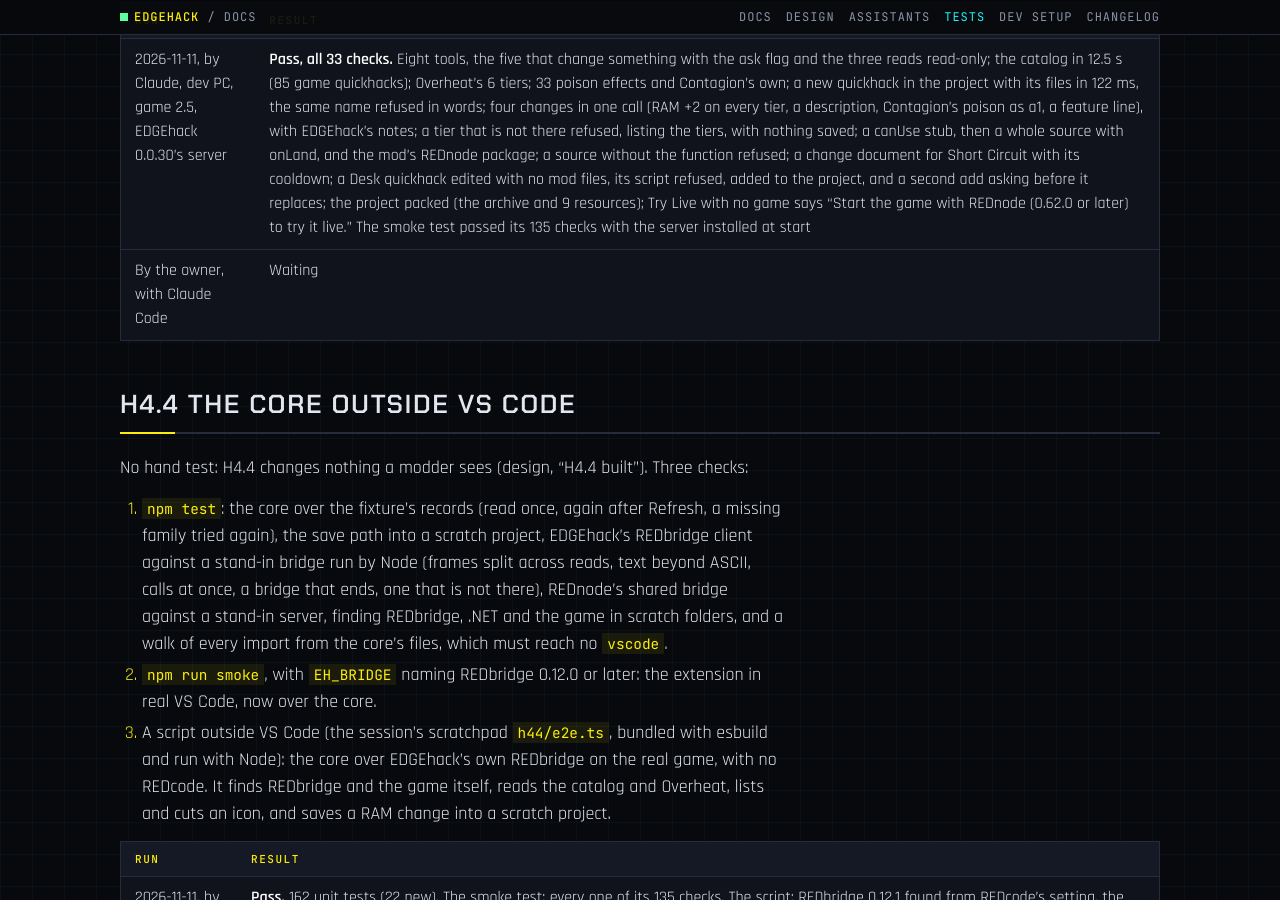
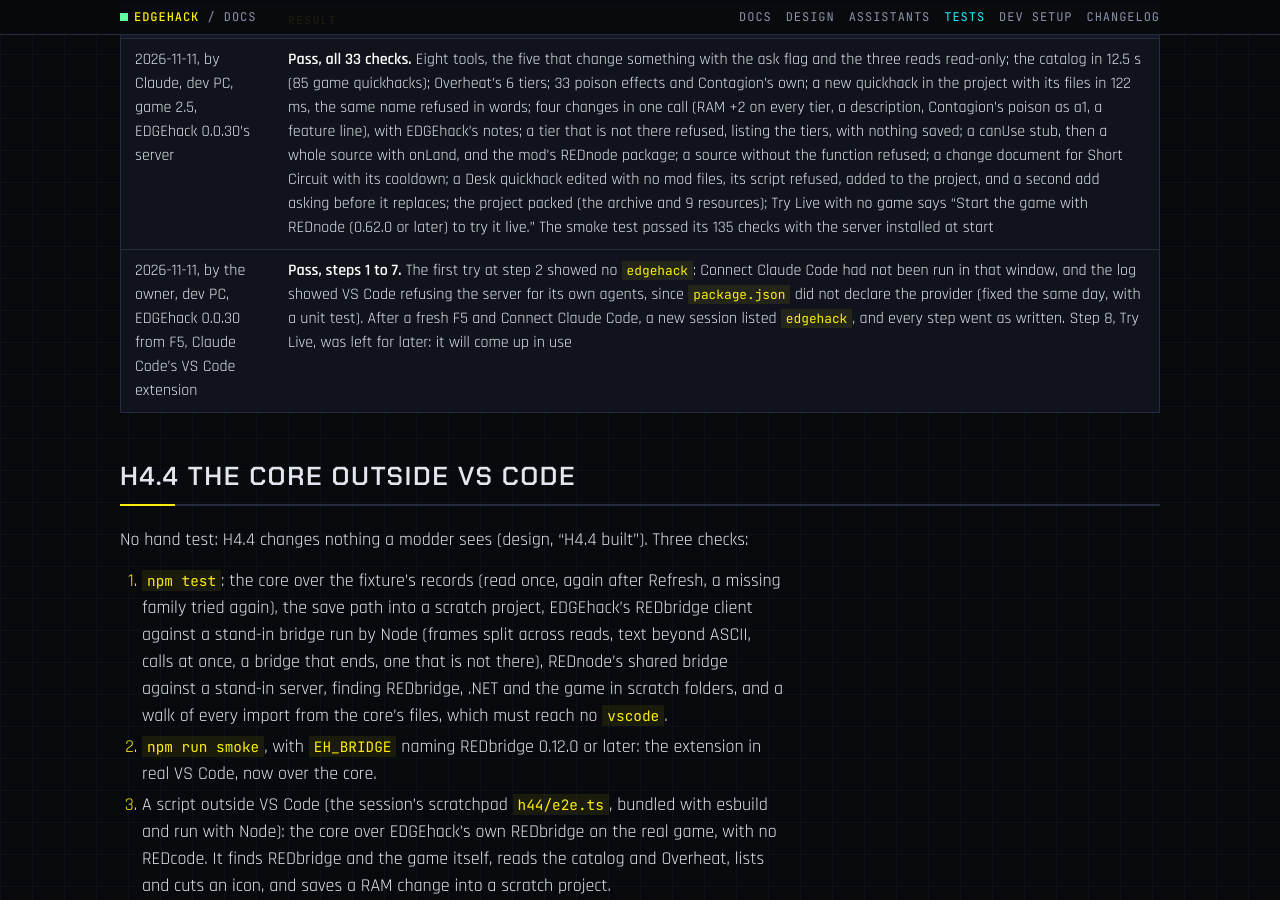
Before and after one commit to Edgemodders/EDGEhack, a Jekyll site: the page built from docs/testing.md, in a window 1280 px wide and 900 px high, scrolled down 4042 px. Built offline with Jekyll 4.4.1, drawn with Linux system fonts in a browser that asks for light colours; some of the changed text lies outside the part shown.

Commit message:
H4.5 passed its hand test with Claude Code (steps 1 to 7); status H4.6 next
Co-Authored-By: Claude Opus 5.5 <noreply@anthropic.com>

```diff
--- a/docs/testing.md
+++ b/docs/testing.md
@@ -19,7 +19,7 @@ Last updated 2026-11-11.
 | [H2c Edit](#h2c-edit) | By hand, then in the game | H2 | 2026-11-05 | Pass, Parts A and B (EDGEhack 0.0.4). The Hacking tab's upload and duration differ from the inventory's: the game's own doing |
 | [H3.1 and H3c.1 Spikes](#h31-and-h3c1-spikes) | By hand, in the game | H3, H3c | 2026-11-05 | Pass, on game 2.5: a new quickhack beside Overheat, and both functions. A status effect from a function and spread were not run |
 | [H3.3 New](#h33-new) | By hand, then in the game | H3 | 2026-11-06 | Pass |
-| [H4.5 The MCP server](#h45-the-mcp-server) | An MCP client script on the real REDbridge and game, then by hand with Claude Code | H4 | 2026-11-11 | Script: pass, all 33 checks (EDGEhack 0.0.30). Hand test: waiting |
+| [H4.5 The MCP server](#h45-the-mcp-server) | An MCP client script on the real REDbridge and game, then by hand with Claude Code | H4 | 2026-11-11 | Pass: the script's 33 checks, and the hand test's steps 1 to 7 with Claude Code (EDGEhack 0.0.30); step 8, Try Live, left for later |
 | [H4.4 The core outside VS Code](#h44-the-core-outside-vs-code) | Automated: unit tests, the smoke test, and a script on the real REDbridge and game with no VS Code | H4 | 2026-11-11 | Pass: 162 unit tests, 135 smoke checks, all 11 checks of the script |
 | [H4.3 Try Live](#h43-try-live) | By hand, then in the game | H4 | 2026-11-11 | Pass, steps 1 to 6 and 8 (EDGEhack 0.0.29, REDnode 0.62.1, dev PC); step 7, a name written in EDGEhack, shows only after Pack and Play, as the page says |
 | [H3d Feature lines](#h3d-feature-lines) | By hand, then in the game | H3d | 2026-11-11 | Pass, all 8 steps (EDGEhack 0.0.28, on the dev PC) |
@@ -69,7 +69,7 @@ Before the hand test, by script (the session's scratchpad `h45/mcp-e2e.ts`, bund
 | Run | Result |
 |---|---|
 | 2026-11-11, by Claude, dev PC, game 2.5, EDGEhack 0.0.30's server | **Pass, all 33 checks.** Eight tools, the five that change something with the ask flag and the three reads read-only; the catalog in 12.5 s (85 game quickhacks); Overheat's 6 tiers; 33 poison effects and Contagion's own; a new quickhack in the project with its files in 122 ms, the same name refused in words; four changes in one call (RAM +2 on every tier, a description, Contagion's poison as a1, a feature line), with EDGEhack's notes; a tier that is not there refused, listing the tiers, with nothing saved; a canUse stub, then a whole source with onLand, and the mod's REDnode package; a source without the function refused; a change document for Short Circuit with its cooldown; a Desk quickhack edited with no mod files, its script refused, added to the project, and a second add asking before it replaces; the project packed (the archive and 9 resources); Try Live with no game says "Start the game with REDnode (0.62.0 or later) to try it live." The smoke test passed its 135 checks with the server installed at start |
-| By the owner, with Claude Code | Waiting |
+| 2026-11-11, by the owner, dev PC, EDGEhack 0.0.30 from F5, Claude Code's VS Code extension | **Pass, steps 1 to 7.** The first try at step 2 showed no `edgehack`: Connect Claude Code had not been run in that window, and the log showed VS Code refusing the server for its own agents, since `package.json` did not declare the provider (fixed the same day, with a unit test). After a fresh F5 and Connect Claude Code, a new session listed `edgehack`, and every step went as written. Step 8, Try Live, was left for later: it will come up in use |
 
 ## H4.4 The core outside VS Code
 
```
Also changed, not shown: other parts of docs/testing.md (+1 -1 lines), CLAUDE.md (+1 -1 lines), docs/design.md (+2 -2 lines), docs/index.md (+1 -1 lines), README.md, docs/assets/brand/badges/status.svg, 1 other file.
